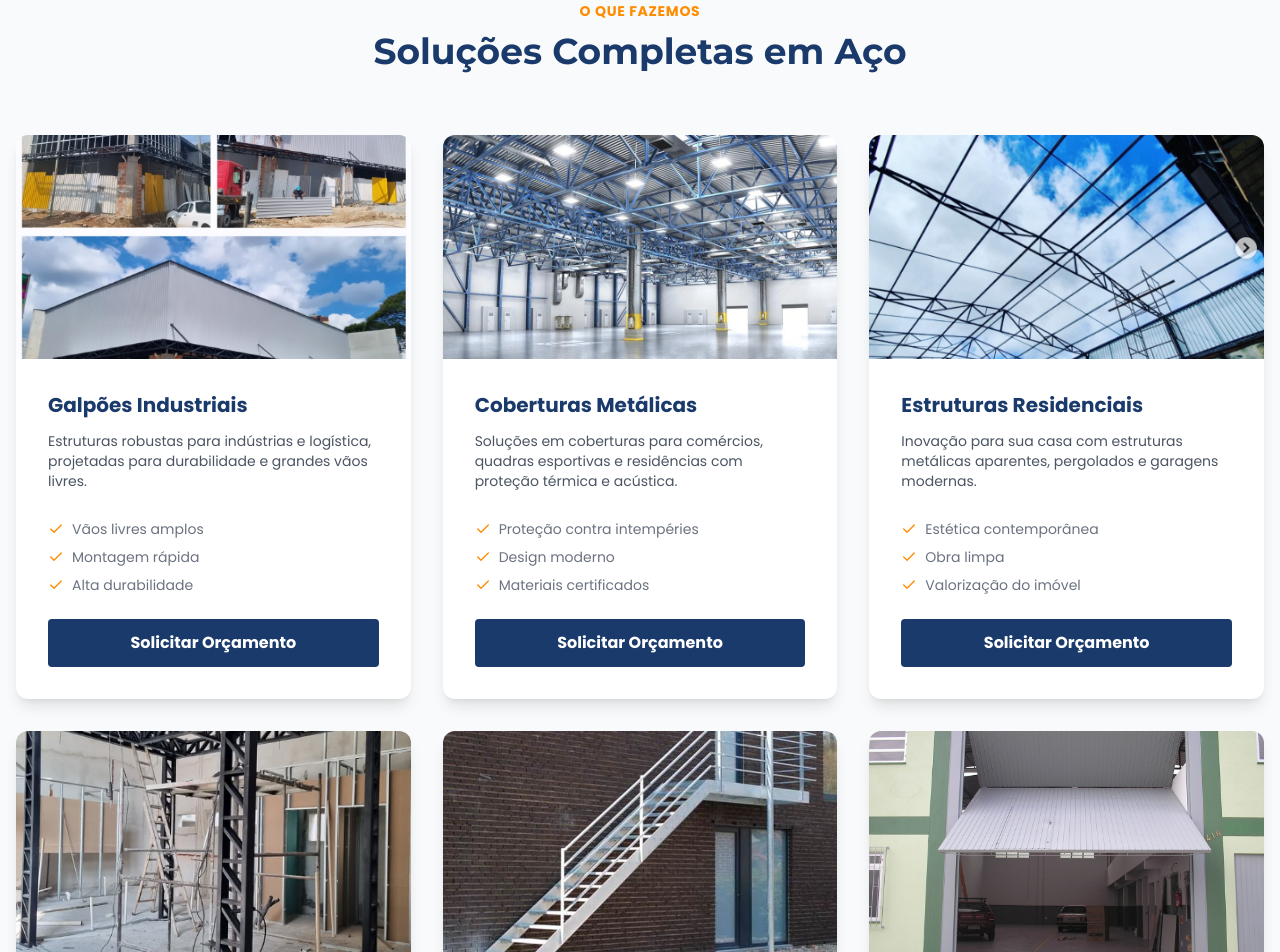
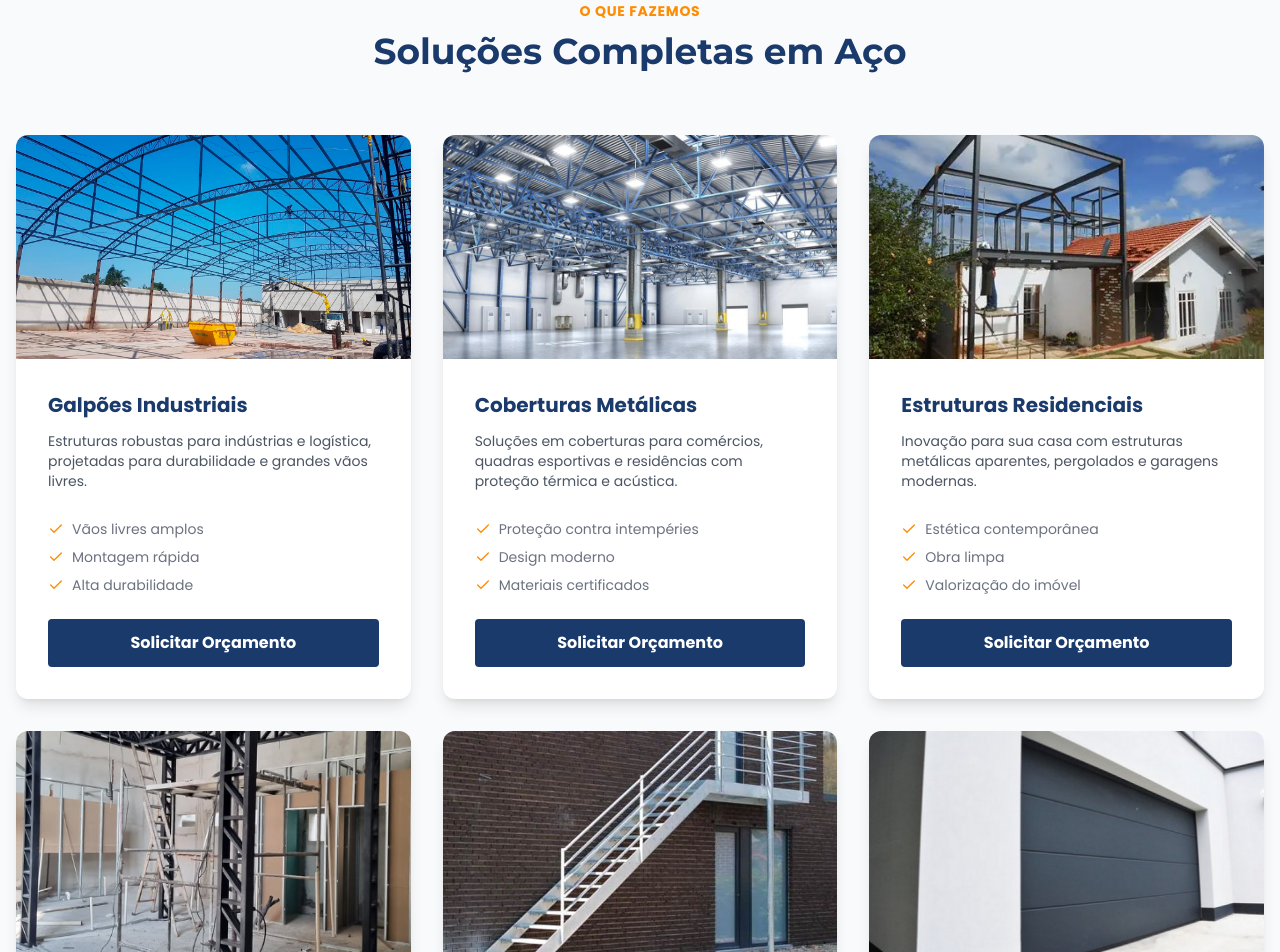
Before and after one commit to supremapix/Alumimec-Estruturas-Met-licas, a React (Vite) app: page / in a window 1280 px wide. Shown: the part 1880-2832 px from the top of the page. Built offline with nearby package versions, Linux system fonts and the light colour scheme.

Commit message:
Updated constants.ts

```diff
--- a/constants.ts
+++ b/constants.ts
@@ -56,7 +56,7 @@ export const SERVICES: Service[] = [
     title: "Galpões Industriais",
     description: "Estruturas robustas para indústrias e logística, projetadas para durabilidade e grandes vãos livres.",
     benefits: ["Vãos livres amplos", "Montagem rápida", "Alta durabilidade"],
-    image: "/galpoes-industriais-metalicos.png"
+    image: "/Galpões-Industriais-Metálicos.jpg"
   },
   {
     id: 2,
@@ -70,7 +70,7 @@ export const SERVICES: Service[] = [
     title: "Estruturas Residenciais",
     description: "Inovação para sua casa com estruturas metálicas aparentes, pergolados e garagens modernas.",
     benefits: ["Estética contemporânea", "Obra limpa", "Valorização do imóvel"],
-    image: "/cobertura-metalica-alumimec.png"
+    image: "/estruturas-residenciais.webp"
   },
   {
     id: 4,
@@ -84,27 +84,27 @@ export const SERVICES: Service[] = [
     title: "Escadas Industriais",
     description: "Escadas retas, caracol ou marinheiro, seguindo rigorosamente as normas de segurança NR-12.",
     benefits: ["Segurança total", "Acabamento premium", "Antiderrapante"],
-    image: "/escadas-industriais.jpg"
+    image: "/escadas-industriais copy.jpg"
   },
   {
     id: 6,
     title: "Portões Industriais",
     description: "Segurança e automação para entrada de grandes veículos e controle de acesso.",
     benefits: ["Alta resistência", "Automação compatível", "Baixa manutenção"],
-    image: "/portao-industrial-novo.jpg"
+    image: "/portao-de-grande-porte-de-metal.jpg"
   }
 ];
 
 export const GALLERY_IMAGES: Project[] = [
   { id: 1, title: "Cobertura Metálica Industrial", description: "Proteção e durabilidade para grandes áreas.", category: "Industrial", image: "/cobertura-metalica.jpg" },
-  { id: 2, title: "Galpões Industriais Metálicos", description: "Estrutura completa entregue no prazo.", category: "Galpões", image: "/alumimec-curitiba-orcamentos.jpg" },
+  { id: 2, title: "Galpões Industriais Metálicos", description: "Estrutura completa entregue no prazo.", category: "Galpões", image: "/Galpões-Industriais-Metálicos.jpg" },
   { id: 3, title: "Mezaninos Metálicos Estruturais", description: "Ampliação de espaço com eficiência.", category: "Mezaninos", image: "/mezaninos-metalicos-estruturais.png" },
-  { id: 4, title: "Portões Industriais Modernos", description: "Segurança e automação garantida.", category: "Portões", image: "/portao-industrial-novo.jpg" },
+  { id: 4, title: "Portões Industriais Modernos", description: "Segurança e automação garantida.", category: "Portões", image: "/portao-de-grande-porte-de-metal.jpg" },
   { id: 5, title: "Portões Metálicos Residenciais", description: "Design e funcionalidade.", category: "Portões", image: "/portoes-metalicos-carmo.jpg" },
   { id: 6, title: "Estruturas em Bairros de Curitiba", description: "Atendimento em toda RMC.", category: "Regional", image: "/bairro.jpg" },
-  { id: 7, title: "Coberturas com Isolamento Térmico", description: "Conforto e eficiência energética.", category: "Coberturas", image: "/cobertura-metalica-alumimec.png" },
+  { id: 7, title: "Estruturas Residenciais", description: "Inovação e design moderno para sua casa.", category: "Residencial", image: "/estruturas-residenciais.webp" },
   { id: 8, title: "Obras Realizadas no Paraná", description: "Projetos em todo o estado.", category: "Portfólio", image: "/alumimec-parana-brasil.png" },
-  { id: 9, title: "Portões Industriais de Grande Porte", description: "Soluções para indústrias.", category: "Industrial", image: "/portao-industrial.jpg" },
+  { id: 9, title: "Escadas Industriais", description: "Segurança e acabamento premium.", category: "Industrial", image: "/escadas-industriais copy.jpg" },
 ];
 
 export const VIDEOS: VideoData[] = [
```
